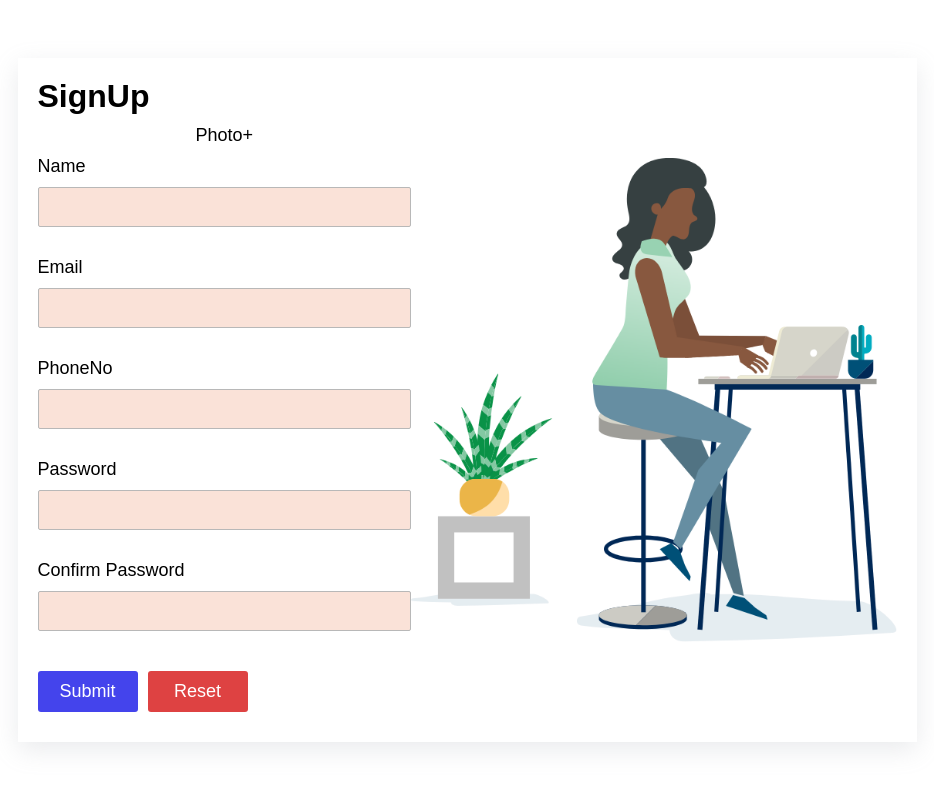
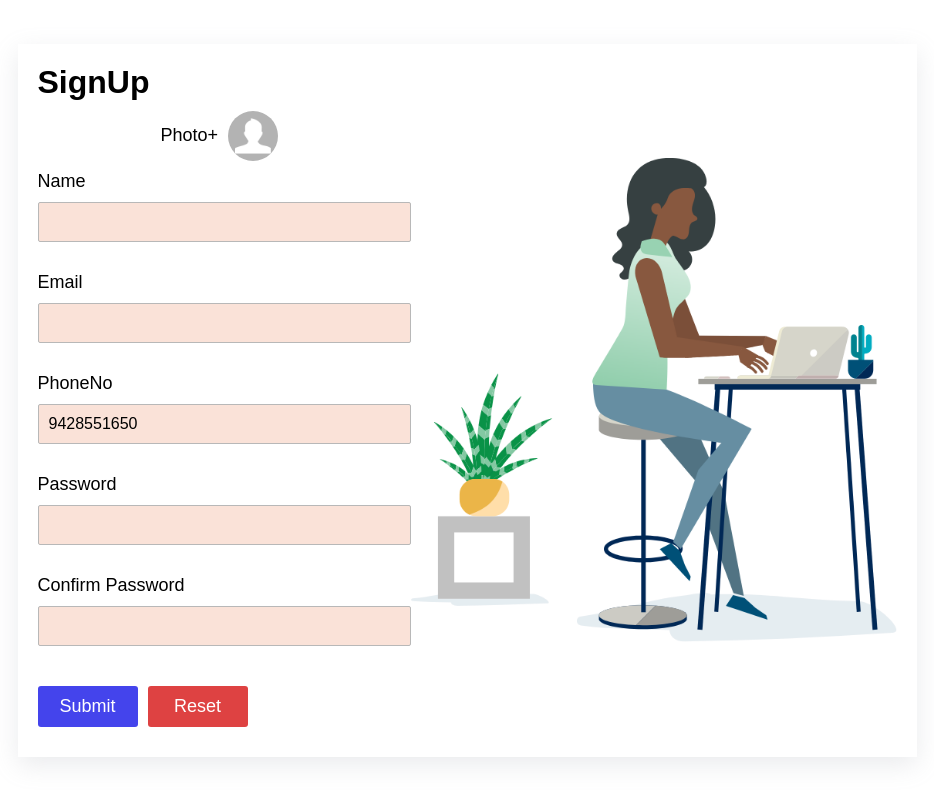
Before and after one commit to Kashyap2701/User-Management-App, a React (Vite) app: page / in a window 1280 px wide. Shown: the whole page, without its empty margins (173-1107 px from the left). Built offline with nearby package versions, Linux system fonts and the light colour scheme; a web font is replaced by a local one.

Commit message:
Add profile image feature

```diff
--- a/src/components/Signup/FormUtils.js
+++ b/src/components/Signup/FormUtils.js
@@ -2,8 +2,9 @@ import * as Yup from "yup";
 
 export const initialValues = {
     name:'',
+    profilePhoto:null,
     email:'',
-    phoneNo:'',
+    phoneNo:'9428551650',
     password:'',
     confirmPassword:''
 }
--- a/src/components/Signup/Singup.jsx
+++ b/src/components/Signup/Singup.jsx
@@ -1,10 +1,21 @@
-import React, { Fragment } from "react";
+import React, { Fragment, useState } from "react";
 import style from "./Singup.module.css";
+import noUser from "../../assets/no-profile.png";
 import signupImage from "../../assets/signup.png";
 import { Formik, Form, Field, ErrorMessage } from "formik";
 import { initialValues, validationSchema, submitHandler } from "./FormUtils.js";
 
 function Singup() {
+  const [previewImage, setPreviewImage] = useState();
+
+  const handlePreviewImage = (e) => {
+    let reader = new FileReader();
+    reader.addEventListener("load", (e) => {
+      setPreviewImage(e.target.result);
+    });
+    reader.readAsDataURL(e.target.files[0]);
+  };
+
   return (
     <div className={style.container}>
       <div className={style["signup-form-wrapper"]}>
@@ -14,9 +25,34 @@ function Singup() {
           validationSchema={validationSchema}
           onSubmit={submitHandler}
         >
+          {({ values, setFieldValue }) => (
             <Form className={style["signup-form"]}>
-            <label className={style["upload-photo-label"]} htmlFor="">
-              Photo+
+              <label
+                htmlFor="profilePhoto"
+                className={style["upload-photo-label"]}
+              >
+                <div className={style["preview-wrapper"]}>
+                  <span>
+                    {values.profilePhoto ? values.profilePhoto.name : `Photo+`}
+                  </span>
+                  <img
+                    src={previewImage || noUser}
+                    alt=""
+                    style={{ width: "50px", borderRadius: "50%" }}
+                  />
+                </div>
+
+                <Field
+                  id="profilePhoto"
+                  name="profilePhoto"
+                  value={undefined}
+                  onChange={(e) => {
+                    setFieldValue("profilePhoto", e.target.files[0]);
+                    handlePreviewImage(e);
+                  }}
+                  type="file"
+                  hidden
+                />
               </label>
               <div className={style["form-control"]}>
                 <label htmlFor="name">Name</label>
@@ -72,11 +108,16 @@ function Singup() {
                 <button className={style["btn-submit"]} type="submit">
                   Submit
                 </button>
-              <button className={style["btn-reset"]} type="reset">
+                <button
+                  className={style["btn-reset"]}
+                  type="reset"
+                  onClick={() => setPreviewImage(null)}
+                >
                   Reset
                 </button>
               </div>
             </Form>
+          )}
         </Formik>
       </div>
       <div className={style["signup-form-image-wrapper"]}>
--- a/src/components/Signup/Singup.module.css
+++ b/src/components/Signup/Singup.module.css
@@ -51,3 +51,13 @@
   font-weight: bold;
   border-radius: 3px;
 }
+
+.preview-wrapper {
+  display: flex;
+  justify-content: center;
+  align-items: center;
+}
+
+.preview-wrapper img {
+  margin: 0px 10px;
+}
```
Also changed, not shown: src/assets/no-profile.png (added). Lines whose indentation alone changed are shown as unchanged.
